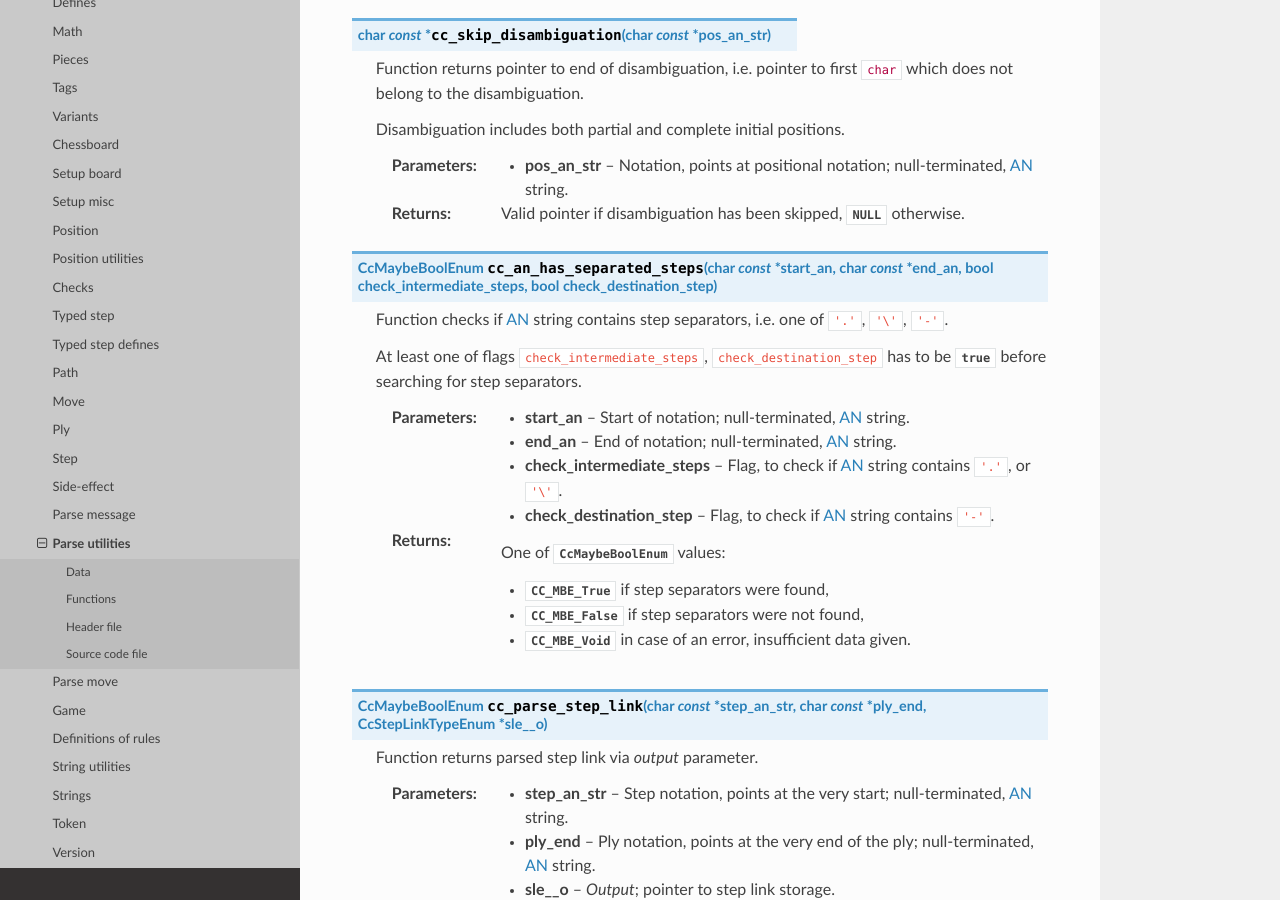
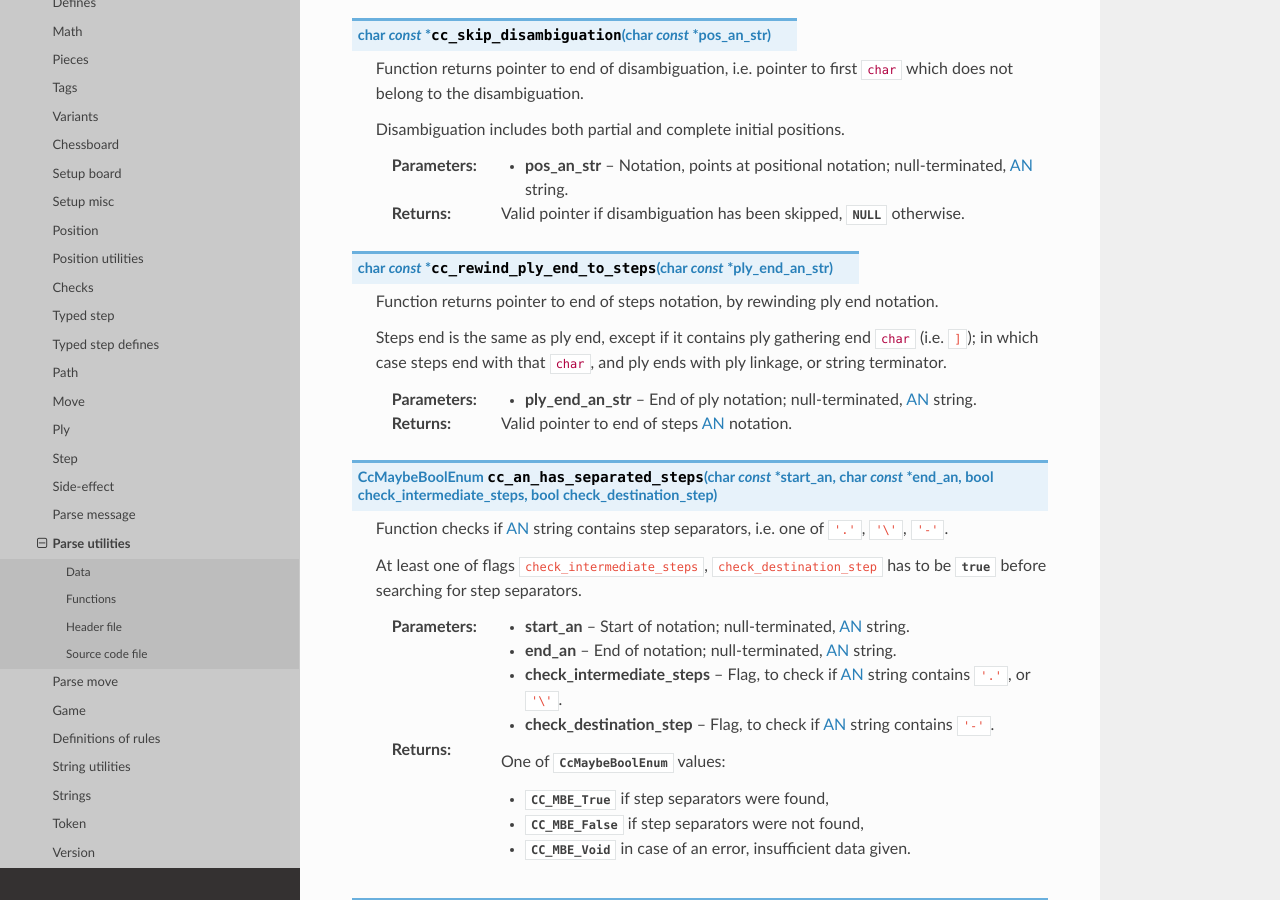
Before and after one commit to mmlacak/crochess, a Sphinx documentation site: the page built from docs/source/libcc/ccparseutils.rst, in a window 1280 px wide and 900 px high, scrolled down 4259 px. Built offline with Sphinx 7.4.7 and the Read the Docs theme 3.1.0, drawn with Linux system fonts in a browser that asks for light colours.

Commit message:
Fixed bug, now ply gathering is steps end.

```diff
--- a/docs/source/conf.py
+++ b/docs/source/conf.py
@@ -26,10 +26,10 @@ copyright = '2021, Mario Mlačak'
 author = 'Mario Mlačak'
 
 # The short X.Y version
-version = "0.0.1.220:1399+20250610.063251"   # docs-new-lib-short-version-major-minor-feature-commit+meta~breaks-place-marker
+version = "0.0.1.222:1401+20250616.011354"   # docs-new-lib-short-version-major-minor-feature-commit+meta~breaks-place-marker
 
 # The full version, including alpha/beta/rc tags
-release = "0.0.1.220:1399+20250610.063251"   # docs-new-lib-full-version-major-minor-feature-commit+meta~breaks-place-marker
+release = "0.0.1.222:1401+20250616.011354"   # docs-new-lib-full-version-major-minor-feature-commit+meta~breaks-place-marker
 
 
 # -- General configuration ---------------------------------------------------
--- a/docs/source/libcc/ccparseutils.rst
+++ b/docs/source/libcc/ccparseutils.rst
@@ -229,6 +229,18 @@ Functions
     :returns: Valid pointer if disambiguation has been skipped,
         :c:data:`NULL` otherwise.
 
+.. c:function:: char const * cc_rewind_ply_end_to_steps( char const * ply_end_an_str )
+
+    Function returns pointer to end of steps notation, by rewinding ply end notation.
+
+    Steps end is the same as ply end, except if it contains ply gathering end
+    :c:`char` (i.e. :c:`]`); in which case steps end with that
+    :c:`char`, and ply ends with ply linkage, or string terminator.
+
+    :param ply_end_an_str: End of ply notation; null-terminated, :term:`AN` string.
+
+    :returns: Valid pointer to end of steps :term:`AN` notation.
+
 .. c:function:: CcMaybeBoolEnum cc_an_has_separated_steps( char const * start_an, char const * end_an, bool check_intermediate_steps, bool check_destination_step )
 
     Function checks if :term:`AN` string contains step separators, i.e. one of ``'.'``, ``'\'``, ``'-'``.
```
Also changed, not shown: README.md (+2 -2 lines), 12 other files.
